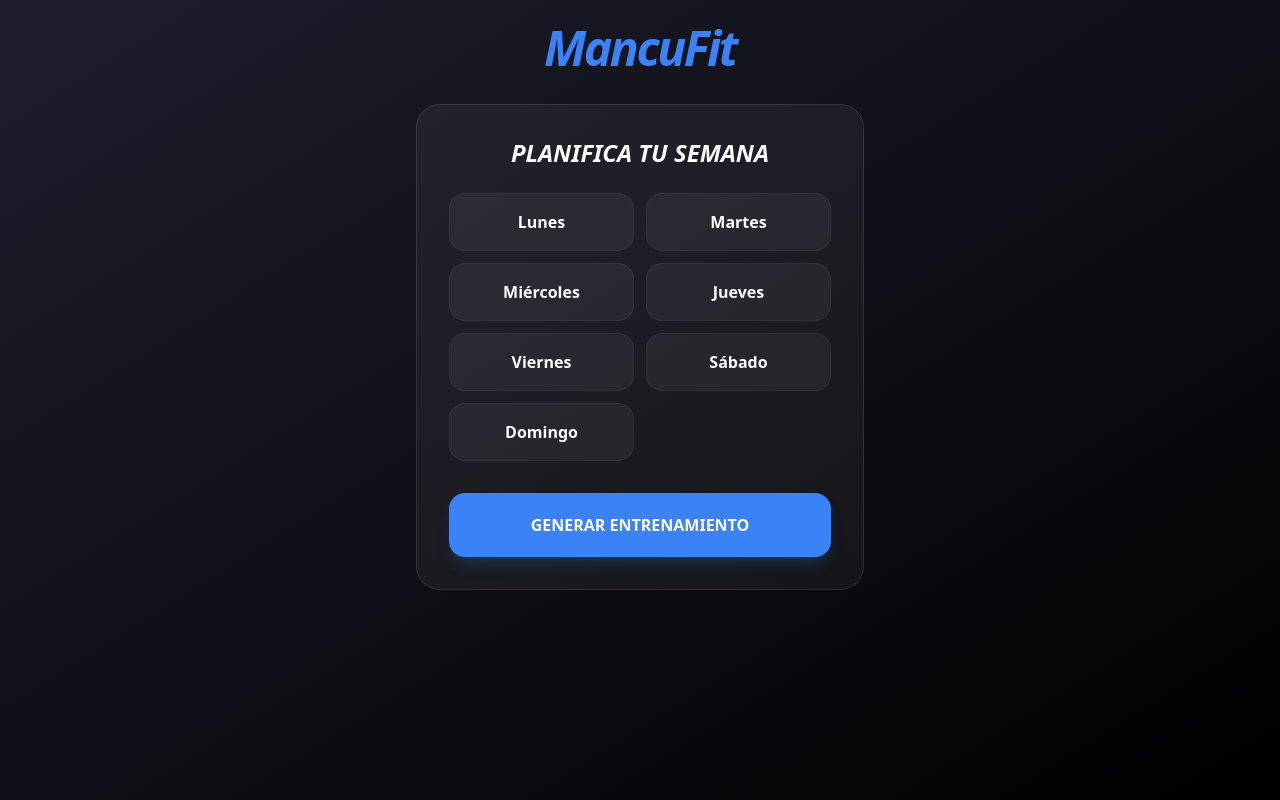
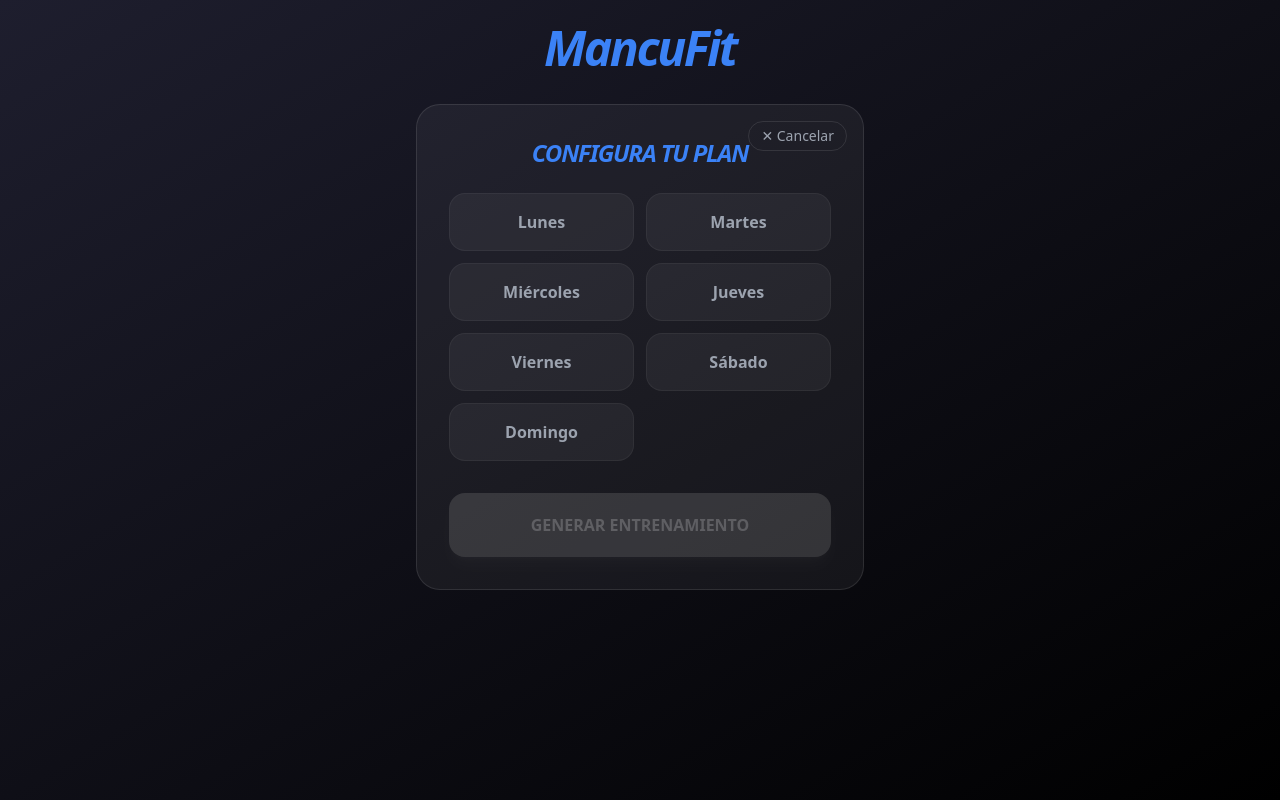
Before and after one commit to samperisaac/mancufit, a React (Vite) app: page / in a window 1280 px wide. Both pictures are taken after a click on the button "📋 MI RUTINA". Built offline with nearby package versions, Linux system fonts and the light colour scheme.

Commit message:
creamos boton atras y retocamos botones cuerpo

```diff
--- a/src/App.jsx
+++ b/src/App.jsx
@@ -235,14 +235,38 @@
           )}
 
 {pantalla === "seleccionDias" && (
-            <div className="bg-white/5 p-8 rounded-3xl w-full max-w-md border border-white/10">
-              <h2 className="text-2xl font-bold mb-6 text-center italic">PLANIFICA TU SEMANA</h2>
+  <div className="bg-white/5 p-8 rounded-3xl w-full max-w-md border border-white/10 relative">
+    {/* BOTÓN ATRÁS */}
+    <button
+      onClick={() => setPantalla("menu")}
+      className="absolute top-4 right-4 text-gray-400 hover:text-white text-sm border border-white/10 px-3 py-1 rounded-full transition-all"
+    >
+      ✕ Cancelar
+    </button>
+
+    <h2 className="text-2xl font-bold mb-6 text-center italic uppercase tracking-tighter text-blue-500">
+      Configura tu plan
+    </h2>
+
     <div className="grid grid-cols-2 gap-3 mb-8">
       {DIAS_SEMANA.map((dia) => (
-                  <button key={dia} onClick={() => toggleDia(dia)} className={`py-4 rounded-2xl font-bold transition-all ${diasSeleccionados.includes(dia) ? "bg-blue-600" : "bg-white/5 border border-white/5"}`}>{dia}</button>
+        <button
+          key={dia}
+          onClick={() => toggleDia(dia)}
+          className={`py-4 rounded-2xl font-bold transition-all ${diasSeleccionados.includes(dia) ? "bg-blue-600 shadow-[0_0_15px_rgba(37,99,235,0.4)]" : "bg-white/5 border border-white/5 text-gray-400"}`}
+        >
+          {dia}
+        </button>
       ))}
     </div>
-              <button disabled={diasSeleccionados.length === 0} className="w-full py-5 rounded-2xl font-black bg-blue-500 shadow-lg shadow-blue-500/20" onClick={generarRutina}>GENERAR ENTRENAMIENTO</button>
+
+    <button
+      disabled={diasSeleccionados.length === 0}
+      className="w-full py-5 rounded-2xl font-black bg-blue-500 shadow-lg shadow-blue-500/20 disabled:opacity-30 disabled:grayscale transition-all"
+      onClick={generarRutina}
+    >
+      GENERAR ENTRENAMIENTO
+    </button>
   </div>
 )}
 
--- a/src/CuerpoHumano.jsx
+++ b/src/CuerpoHumano.jsx
@@ -6,12 +6,12 @@
     // VISTA FRENTE (Izquierda de la imagen)
     { id: 'pecho', nombre: 'Pecho', top: '24%', left: '25.5%' }, // Centrado en pectorales
     { id: 'abdomen', nombre: 'Abdomen', top: '38%', left: '25.5%' }, // Centrado en el "six-pack"
-    { id: 'brazos', nombre: 'Bíceps', top: '30%', left: '13%' },
+    { id: 'brazos', nombre: 'Bíceps', top: '30%', left: '16%' }, // De 14% a 16% (más adentro)
     { id: 'piernas', nombre: 'Cuádriceps', top: '58%', left: '20%' },
 
     // VISTA ESPALDA (Derecha de la imagen)
     { id: 'espalda', nombre: 'Espalda', top: '26%', left: '74.5%' }, // Centrado en la columna/dorsales
-    { id: 'brazos', nombre: 'Tríceps', top: '30%', left: '87%' },
+    { id: 'brazos', nombre: 'Tríceps', top: '30%', left: '84%' }, // De 86% a 84% (más adentro)
     { id: 'piernas', nombre: 'Glúteo', top: '48%', left: '74.5%' }, // Centrado en el glúteo
   ];
 
```
Lines whose indentation alone changed are shown as unchanged.
